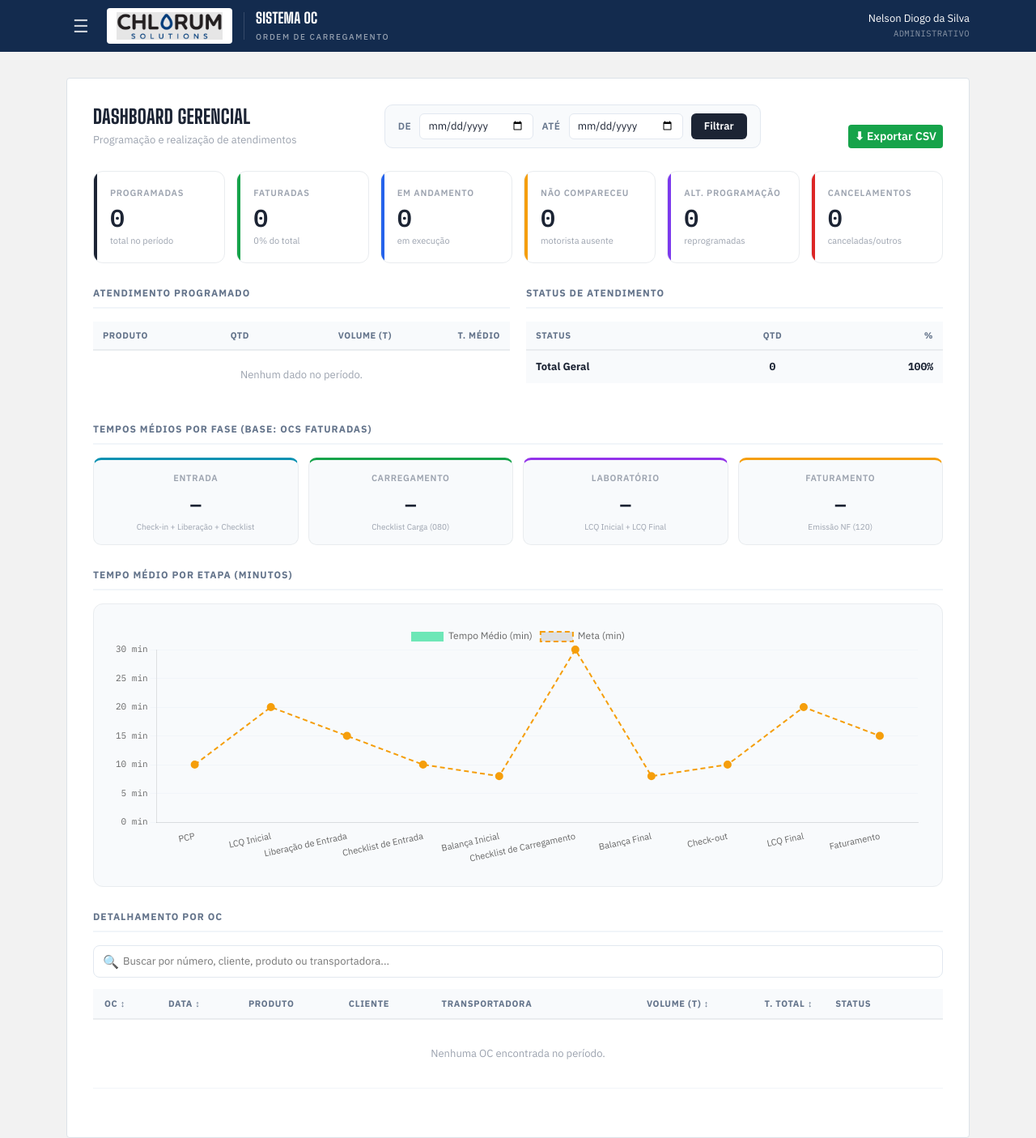
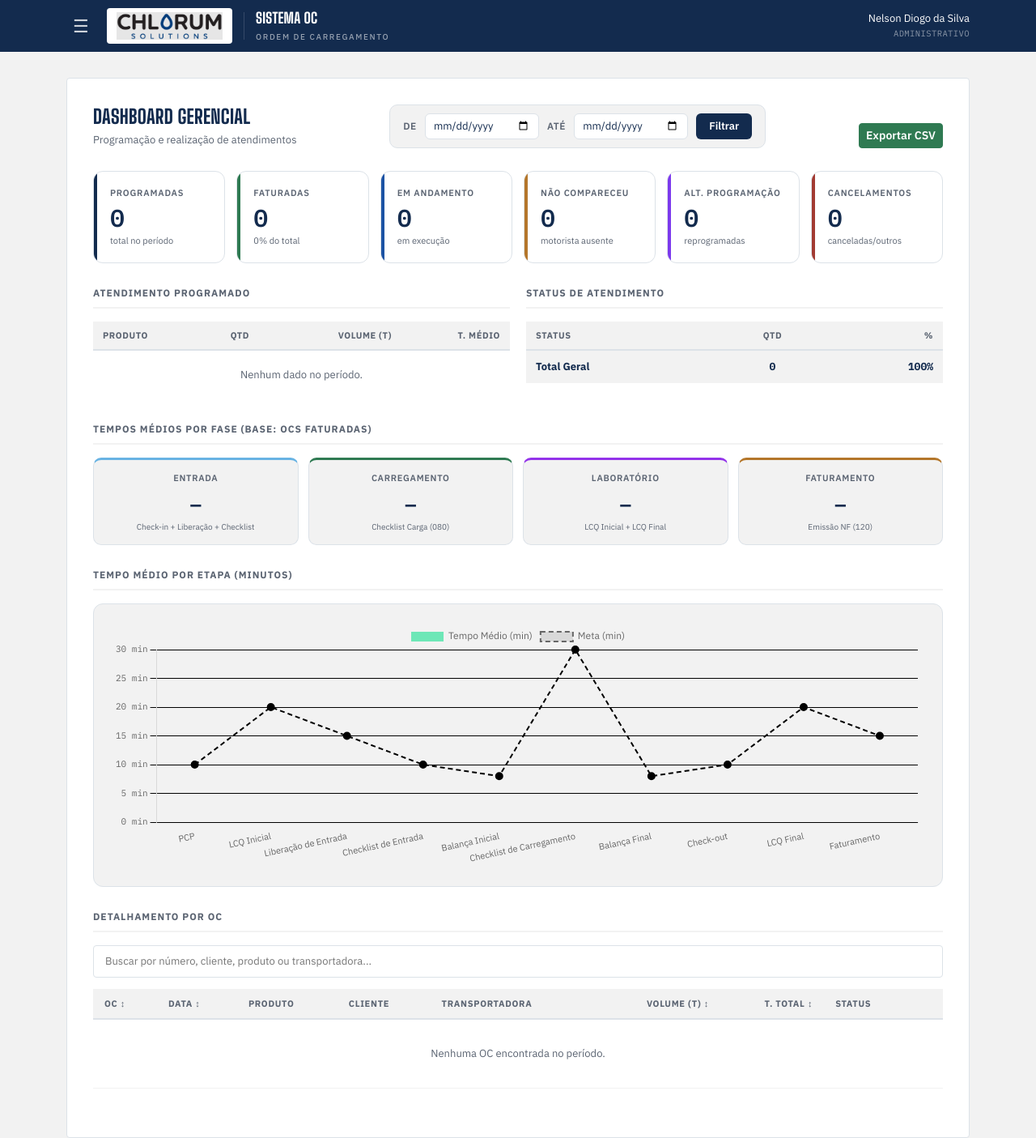
Before and after one commit to nelsonmaint/Sistema_OC, a Flask app: page /dashboard/gerencial in a window 1280 px wide. Shown: the whole page at 81% size. Run offline with Flask 3, Linux system fonts and the light colour scheme; a user stored in the database is signed in; some libraries are stand-ins or nearby versions.

Commit message:
Versão Final - Sistema Ordem de Carregamento

```diff
--- a/app.py
+++ b/app.py
@@ -39,6 +39,7 @@ app.register_blueprint(etapas_bp)
 app.register_blueprint(dashboard_bp)
 
 
+
 @app.errorhandler(403)
 def acesso_negado(e):
     return render_template('403.html'), 403
--- a/templates/_contexto.html
+++ b/templates/_contexto.html
@@ -6,8 +6,8 @@
 ───────────────────────────────────────────────────────── #}
 
 <div style="
-    background: #1c2434;
-    border-radius: 10px;
+    background: var(--deep);
+    border-radius: 4px;
     padding: 14px 20px;
     margin-bottom: 24px;
     display: flex;
@@ -20,7 +20,7 @@
                 padding-right: 20px; flex-shrink:0;">
         <div style="font-size:11px; opacity:.5; text-transform:uppercase;
                     letter-spacing:.8px; color:white;">OC</div>
-        <div style="font-family:'IBM Plex Mono',monospace; font-size:18px;
+        <div style="font-family: var(--font-mono); font-size:18px;
                     font-weight:700; color:white; line-height:1.2;">
             {{ oc.numero_oc }}
         </div>
--- a/templates/admin_usuarios.html
+++ b/templates/admin_usuarios.html
@@ -15,7 +15,7 @@
 
 <div class="table-responsive">
 <table class="table table-hover align-middle">
-    <thead style="background:#f8f9fa;">
+    <thead style="background: var(--fog);">
         <tr>
             <th>Nome</th>
             <th>E-mail</th>
@@ -31,7 +31,7 @@
             <td class="text-muted">{{ u.email }}</td>
             <td>
                 <span class="badge"
-                      style="background:#1c2434; font-size:12px;">
+                      style="background: var(--chlorum); font-size:12px;">
                     {{ u.area }}
                 </span>
             </td>
--- a/templates/base.html
+++ b/templates/base.html
@@ -53,6 +53,16 @@
         .btn-primary:hover, .btn-primary:focus { background-color: var(--deep); border-color: var(--deep); }
         .btn-outline-secondary { color: var(--muted); border-color: var(--border); }
         .btn-outline-secondary:hover { background-color: var(--deep); border-color: var(--deep); }
+        .btn-success { background-color: var(--good); border-color: var(--good); }
+        .btn-success:hover, .btn-success:focus { background-color: #245f40; border-color: #245f40; }
+        .btn-outline-success { color: var(--good); border-color: var(--good); }
+        .btn-outline-success:hover { background-color: var(--good); border-color: var(--good); }
+        .btn-danger { background-color: var(--danger); border-color: var(--danger); }
+        .btn-danger:hover, .btn-danger:focus { background-color: #7c2e28; border-color: #7c2e28; }
+        .btn-outline-danger { color: var(--danger); border-color: var(--danger); }
+        .btn-outline-danger:hover { background-color: var(--danger); border-color: var(--danger); }
+        .btn-outline-warning { color: var(--warn); border-color: var(--warn); }
+        .btn-outline-warning:hover { background-color: var(--warn); border-color: var(--warn); color: #fff; }
         .form-control:focus, .form-select:focus {
             border-color: var(--chlorum); box-shadow: 0 0 0 .2rem rgba(28,83,164,.15);
         }
--- a/templates/dashboard_gerencial.html
+++ b/templates/dashboard_gerencial.html
@@ -11,22 +11,22 @@
     justify-content: space-between; flex-wrap: wrap;
     gap: 16px; margin-bottom: 28px;
 }
-.dash-titulo h2 { font-size: 24px; font-weight: 700; color: #1c2434; margin: 0; }
-.dash-titulo p  { font-size: 13px; color: #9ca3af; margin: 4px 0 0; }
+.dash-titulo h2 { font-size: 24px; font-weight: 700; color: var(--deep); margin: 0; }
+.dash-titulo p  { font-size: 13px; color: var(--muted); margin: 4px 0 0; }
 
 .filtro-box {
     display: flex; align-items: center; gap: 10px;
-    background: #f8fafc; border: 1px solid #e2e8f0;
+    background: var(--fog); border: 1px solid var(--border);
     border-radius: 10px; padding: 10px 16px; flex-wrap: wrap;
 }
-.filtro-box label { font-size: 12px; font-weight: 600; color: #64748b;
+.filtro-box label { font-size: 12px; font-weight: 600; color: var(--muted);
     text-transform: uppercase; letter-spacing: .6px; }
 .filtro-box input[type=date] {
-    border: 1px solid #e2e8f0; border-radius: 6px;
-    padding: 5px 10px; font-size: 13px; color: #1c2434; background: white;
+    border: 1px solid var(--border); border-radius: 6px;
+    padding: 5px 10px; font-size: 13px; color: var(--deep); background: white;
 }
 .filtro-box button {
-    background: #1c2434; color: white; border: none; border-radius: 6px;
+    background: var(--deep); color: white; border: none; border-radius: 6px;
     padding: 6px 16px; font-size: 13px; font-weight: 600; cursor: pointer;
 }
 .filtro-box button:hover { opacity: .85; }
@@ -38,26 +38,26 @@
     gap: 14px; margin-bottom: 28px;
 }
 .kpi-card {
-    background: white; border: 1px solid #e9ecef;
+    background: white; border: 1px solid var(--border);
     border-radius: 12px; padding: 18px 20px;
     position: relative; overflow: hidden;
 }
 .kpi-card::before {
     content: ''; position: absolute; top: 0; left: 0;
-    width: 4px; height: 100%; background: var(--kpi-cor, #1c2434);
+    width: 4px; height: 100%; background: var(--kpi-cor, var(--deep));
 }
 .kpi-label { font-size: 11px; font-weight: 600; text-transform: uppercase;
-    letter-spacing: .8px; color: #9ca3af; margin-bottom: 8px; }
+    letter-spacing: .8px; color: var(--muted); margin-bottom: 8px; }
 .kpi-valor { font-family: 'IBM Plex Mono', monospace; font-size: 30px;
-    font-weight: 600; color: #1c2434; line-height: 1; }
-.kpi-sub { font-size: 11px; color: #9ca3af; margin-top: 5px; }
+    font-weight: 600; color: var(--deep); line-height: 1; }
+.kpi-sub { font-size: 11px; color: var(--muted); margin-top: 5px; }
 
 /* ── Seções ── */
 .dash-section { margin-bottom: 28px; }
 .dash-section-title {
     font-size: 12px; font-weight: 700; text-transform: uppercase;
-    letter-spacing: 1px; color: #64748b;
-    border-bottom: 2px solid #f1f5f9; padding-bottom: 8px; margin-bottom: 16px;
+    letter-spacing: 1px; color: var(--muted);
+    border-bottom: 2px solid var(--fog); padding-bottom: 8px; margin-bottom: 16px;
 }
 
 /* ── Duas colunas ── */
@@ -71,26 +71,26 @@
 /* ── Tabelas internas ── */
 .mini-tabela { width: 100%; border-collapse: collapse; font-size: 13px; }
 .mini-tabela thead th {
-    background: #f8fafc; padding: 9px 12px; text-align: left;
+    background: var(--fog); padding: 9px 12px; text-align: left;
     font-size: 11px; font-weight: 700; text-transform: uppercase;
-    letter-spacing: .6px; color: #64748b; border-bottom: 2px solid #e9ecef;
+    letter-spacing: .6px; color: var(--muted); border-bottom: 2px solid var(--border);
 }
-.mini-tabela tbody td { padding: 10px 12px; border-bottom: 1px solid #f1f5f9;
-    color: #374151; }
+.mini-tabela tbody td { padding: 10px 12px; border-bottom: 1px solid var(--fog);
+    color: var(--ink); }
 .mini-tabela tbody tr:last-child td { border-bottom: none; }
-.mini-tabela tbody tr:hover { background: #f8fafc; }
-.mini-tabela .total-row td { font-weight: 700; color: #1c2434;
-    background: #f8fafc; border-top: 2px solid #e9ecef; }
+.mini-tabela tbody tr:hover { background: var(--fog); }
+.mini-tabela .total-row td { font-weight: 700; color: var(--deep);
+    background: var(--fog); border-top: 2px solid var(--border); }
 .num-mono { font-family: 'IBM Plex Mono', monospace; }
 
 /* Badge de status */
 .badge-status { display:inline-block; padding:3px 10px; border-radius:20px;
     font-size:11px; font-weight:700; white-space:nowrap; }
-.badge-faturada       { background:#dcfce7; color:#16a34a; }
-.badge-em-andamento   { background:#dbeafe; color:#2563eb; }
-.badge-nao-comp       { background:#fef9c3; color:#ca8a04; }
+.badge-faturada       { background:rgba(47,122,82,.14); color:var(--good); }
+.badge-em-andamento   { background:rgba(28,83,164,.12); color:var(--chlorum); }
+.badge-nao-comp       { background:rgba(180,118,42,.14); color:var(--warn); }
 .badge-alt-prog       { background:#ede9fe; color:#7c3aed; }
-.badge-cancelamento   { background:#fee2e2; color:#dc2626; }
+.badge-cancelamento   { background:rgba(162,59,51,.12); color:var(--danger); }
 
 /* ── Tempos por fase ── */
 .fases-grid {
@@ -99,44 +99,42 @@
     gap: 12px;
 }
 .fase-card {
-    background: #f8fafc; border: 1px solid #e9ecef;
+    background: var(--fog); border: 1px solid var(--border);
     border-radius: 10px; padding: 14px 16px; text-align: center;
-    border-top: 3px solid var(--fase-cor, #1c2434);
+    border-top: 3px solid var(--fase-cor, var(--deep));
 }
 .fase-label { font-size: 11px; font-weight: 600; text-transform: uppercase;
-    letter-spacing: .7px; color: #9ca3af; margin-bottom: 8px; }
+    letter-spacing: .7px; color: var(--muted); margin-bottom: 8px; }
 .fase-valor { font-family: 'IBM Plex Mono', monospace; font-size: 22px;
-    font-weight: 700; color: #1c2434; }
-.fase-sub { font-size: 10px; color: #9ca3af; margin-top: 4px; }
+    font-weight: 700; color: var(--deep); }
+.fase-sub { font-size: 10px; color: var(--muted); margin-top: 4px; }
 
 /* ── Gráfico ── */
-.chart-box { background: #f8fafc; border: 1px solid #e9ecef;
+.chart-box { background: var(--fog); border: 1px solid var(--border);
     border-radius: 12px; padding: 24px; }
 
 /* ── Tabela detalhada ── */
 .tabela-ocs { width: 100%; border-collapse: separate; border-spacing: 0; font-size: 13px; }
 .tabela-ocs thead th {
-    background: #f8fafc; padding: 10px 14px; text-align: left;
+    background: var(--fog); padding: 10px 14px; text-align: left;
     font-size: 11px; font-weight: 700; text-transform: uppercase;
-    letter-spacing: .7px; color: #64748b; border-bottom: 2px solid #e9ecef;
+    letter-spacing: .7px; color: var(--muted); border-bottom: 2px solid var(--border);
     cursor: pointer; white-space: nowrap;
 }
-.tabela-ocs thead th:hover { color: #1c2434; }
-.tabela-ocs tbody tr:hover { background: #f8fafc; }
-.tabela-ocs tbody td { padding: 11px 14px; border-bottom: 1px solid #f1f5f9;
-    color: #374151; vertical-align: middle; }
+.tabela-ocs thead th:hover { color: var(--deep); }
+.tabela-ocs tbody tr:hover { background: var(--fog); }
+.tabela-ocs tbody td { padding: 11px 14px; border-bottom: 1px solid var(--fog);
+    color: var(--ink); vertical-align: middle; }
 .oc-num { font-family: 'IBM Plex Mono', monospace; font-weight: 600;
-    color: #1c2434; font-size: 13px; }
+    color: var(--deep); font-size: 13px; }
 
 .busca-box { position: relative; margin-bottom: 14px; }
 .busca-box input {
-    width: 100%; padding: 9px 14px 9px 36px;
-    border: 1px solid #e2e8f0; border-radius: 8px;
+    width: 100%; padding: 9px 14px;
+    border: 1px solid var(--border); border-radius: 4px;
     font-size: 13px; outline: none; transition: border-color .15s;
 }
-.busca-box input:focus { border-color: #1c2434; }
-.busca-icon { position: absolute; left: 12px; top: 50%;
-    transform: translateY(-50%); color: #9ca3af; }
+.busca-box input:focus { border-color: var(--deep); }
 
 /* ── Modal ── */
 .modal-overlay { display:none; position:fixed; inset:0;
@@ -208,24 +206,23 @@
             <button type="submit">Filtrar</button>
             {% if data_ini or data_fim %}
             <a href="/dashboard/gerencial"
-               style="font-size:12px; color:#dc2626; text-decoration:none;">✕ Limpar</a>
+               style="font-size:12px; color:var(--danger); text-decoration:none;">✕ Limpar</a>
             {% endif %}
         </form>
         <a href="/dashboard/gerencial/exportar?data_ini={{ data_ini or '' }}&data_fim={{ data_fim or '' }}"
-           class="btn btn-sm"
-           style="background:#16a34a; color:white; border:none; font-weight:600; white-space:nowrap;">
-            ⬇ Exportar CSV
+           class="btn btn-sm btn-success" style="white-space:nowrap;">
+            Exportar CSV
         </a>
     </div>
 
     <!-- KPIs -->
     <div class="kpi-grid">
-        <div class="kpi-card" style="--kpi-cor:#1c2434;">
+        <div class="kpi-card" style="--kpi-cor:var(--deep);">
             <div class="kpi-label">Programadas</div>
             <div class="kpi-valor">{{ kpis.total }}</div>
             <div class="kpi-sub">total no período</div>
         </div>
-        <div class="kpi-card" style="--kpi-cor:#16a34a;">
+        <div class="kpi-card" style="--kpi-cor:var(--good);">
             <div class="kpi-label">Faturadas</div>
             <div class="kpi-valor">{{ kpis.faturada }}</div>
             <div class="kpi-sub">
@@ -233,12 +230,12 @@
                 do total
             </div>
         </div>
-        <div class="kpi-card" style="--kpi-cor:#2563eb;">
+        <div class="kpi-card" style="--kpi-cor:var(--chlorum);">
             <div class="kpi-label">Em Andamento</div>
             <div class="kpi-valor">{{ kpis.em_andamento }}</div>
             <div class="kpi-sub">em execução</div>
         </div>
-        <div class="kpi-card" style="--kpi-cor:#f59e0b;">
+        <div class="kpi-card" style="--kpi-cor:var(--warn);">
             <div class="kpi-label">Não Compareceu</div>
             <div class="kpi-valor">{{ kpis.nao_compareceu }}</div>
             <div class="kpi-sub">motorista ausente</div>
@@ -248,7 +245,7 @@
             <div class="kpi-valor">{{ kpis.alteracao_prog }}</div>
             <div class="kpi-sub">reprogramadas</div>
         </div>
-        <div class="kpi-card" style="--kpi-cor:#dc2626;">
+        <div class="kpi-card" style="--kpi-cor:var(--danger);">
             <div class="kpi-label">Cancelamentos</div>
             <div class="kpi-valor">{{ kpis.cancelamento }}</div>
             <div class="kpi-sub">canceladas/outros</div>
@@ -280,7 +277,7 @@
                     <td style="text-align:right;" class="num-mono">{{ row.tempo_medio }}</td>
                 </tr>
                 {% else %}
-                <tr><td colspan="4" style="color:#9ca3af; padding:20px; text-align:center;">
+                <tr><td colspan="4" style="color:var(--muted); padding:20px; text-align:center;">
                     Nenhum dado no período.
                 </td></tr>
                 {% endfor %}
@@ -344,12 +341,12 @@
     <div class="dash-section">
         <div class="dash-section-title">Tempos Médios por Fase (base: OCs faturadas)</div>
         <div class="fases-grid">
-            <div class="fase-card" style="--fase-cor:#0891b2;">
+            <div class="fase-card" style="--fase-cor:var(--sky);">
                 <div class="fase-label">Entrada</div>
                 <div class="fase-valor">{{ tempos_medios.entrada }}</div>
                 <div class="fase-sub">Check-in + Liberação + Checklist</div>
             </div>
-            <div class="fase-card" style="--fase-cor:#16a34a;">
+            <div class="fase-card" style="--fase-cor:var(--good);">
                 <div class="fase-label">Carregamento</div>
                 <div class="fase-valor">{{ tempos_medios.carregamento }}</div>
                 <div class="fase-sub">Checklist Carga (080)</div>
@@ -359,7 +356,7 @@
                 <div class="fase-valor">{{ tempos_medios.laboratorio }}</div>
                 <div class="fase-sub">LCQ Inicial + LCQ Final</div>
             </div>
-            <div class="fase-card" style="--fase-cor:#f59e0b;">
+            <div class="fase-card" style="--fase-cor:var(--warn);">
                 <div class="fase-label">Faturamento</div>
                 <div class="fase-valor">{{ tempos_medios.faturamento }}</div>
                 <div class="fase-sub">Emissão NF (120)</div>
@@ -379,7 +376,6 @@
     <div class="dash-section">
         <div class="dash-section-title">Detalhamento por OC</div>
         <div class="busca-box">
-            <span class="busca-icon">🔍</span>
             <input type="text" id="busca_oc"
                    placeholder="Buscar por número, cliente, produto ou transportadora..."
                    onkeyup="filtrarTabela()">
@@ -443,7 +439,7 @@
                 </td>
             </tr>
             {% else %}
-            <tr><td colspan="9" style="text-align:center; color:#9ca3af; padding:32px;">
+            <tr><td colspan="9" style="text-align:center; color:var(--muted); padding:32px;">
                 Nenhuma OC encontrada no período.
             </td></tr>
             {% endfor %}
@@ -491,8 +487,8 @@ new Chart(document.getElementById('grafico_etapas').getContext('2d'), {
               }),
               borderRadius: 6, borderSkipped: false },
             { label: 'Meta (min)', data: dadosGrafico.metas, type: 'line',
-              borderColor: '#f59e0b', borderWidth: 2, borderDash: [6,4],
-              pointBackgroundColor: '#f59e0b', pointRadius: 4, fill: false, tension: 0 }
+              borderColor: 'var(--warn)', borderWidth: 2, borderDash: [6,4],
+              pointBackgroundColor: 'var(--warn)', pointRadius: 4, fill: false, tension: 0 }
         ]
     },
     options: {
@@ -505,7 +501,7 @@ new Chart(document.getElementById('grafico_etapas').getContext('2d'), {
             x: { ticks: { font: { family:'IBM Plex Sans', size:11 } }, grid: { display:false } },
             y: { beginAtZero: true,
                  ticks: { font: { family:'IBM Plex Mono', size:11 }, callback: v => v+' min' },
-                 grid: { color: '#f1f5f9' } }
+                 grid: { color: 'var(--fog)' } }
         }
     }
 });
@@ -539,8 +535,8 @@ function abrirModal(id) {
     if (!d) return;
 
     let html = `
-        <h4 style="color:#1c2434; margin:0 0 4px;">${d.numero_oc}</h4>
-        <p style="font-size:13px; color:#9ca3af; margin:0 0 20px;">
+        <h4 style="color:var(--deep); margin:0 0 4px;">${d.numero_oc}</h4>
+        <p style="font-size:13px; color:var(--muted); margin:0 0 20px;">
             ${d.cliente} &nbsp;|&nbsp; ${d.produto} &nbsp;|&nbsp; ${d.data_criacao}
         </p>`;
 
@@ -580,7 +576,7 @@ function abrirModal(id) {
             }
             if (assinaturas.length) {
                 html += `<div style="font-size:10px;font-weight:700;text-transform:uppercase;
-                             letter-spacing:.7px;color:#9ca3af;margin:12px 0 8px;">Assinaturas</div>
+                             letter-spacing:.7px;color:var(--muted);margin:12px 0 8px;">Assinaturas</div>
                           <div class="modal-assinaturas">`;
                 assinaturas.forEach(r => {
                     html += `<div class="modal-ass-box">
@@ -592,7 +588,7 @@ function abrirModal(id) {
             }
             if (fotos.length) {
                 html += `<div style="font-size:10px;font-weight:700;text-transform:uppercase;
-                             letter-spacing:.7px;color:#9ca3af;margin:12px 0 8px;">Fotos</div>
+                             letter-spacing:.7px;color:var(--muted);margin:12px 0 8px;">Fotos</div>
                           <div class="modal-fotos">`;
                 fotos.forEach(r => {
                     html += `<img src="/${r.valor}" class="modal-foto"
@@ -601,22 +597,22 @@ function abrirModal(id) {
                 html += `</div>`;
             }
         } else {
-            html += `<p style="color:#9ca3af;font-size:13px;margin:0;">Nenhum dado preenchido.</p>`;
+            html += `<p style="color:var(--muted);font-size:13px;margin:0;">Nenhum dado preenchido.</p>`;
         }
 
         html += `</div></div>`;
     });
 
     html += `
-        <div style="margin-top:16px; padding:14px; background:#f8fafc; border-radius:10px;
+        <div style="margin-top:16px; padding:14px; background:var(--fog); border-radius:10px;
                     display:flex; justify-content:space-between; align-items:center;">
-            <span style="font-size:13px; font-weight:600; color:#374151;">Tempo total registrado</span>
-            <span style="font-family:'IBM Plex Mono',monospace; font-size:22px; font-weight:700; color:#1c2434;">
+            <span style="font-size:13px; font-weight:600; color:var(--ink);">Tempo total registrado</span>
+            <span style="font-family:'IBM Plex Mono',monospace; font-size:22px; font-weight:700; color:var(--deep);">
                 ${totalMin} min
             </span>
         </div>
         <div style="margin-top:12px;">
-            <a href="/oc/${id}" style="font-size:13px; color:#1c2434; font-weight:600;">
+            <a href="/oc/${id}" style="font-size:13px; color:var(--deep); font-weight:600;">
                 Abrir OC completa →</a>
         </div>`;
 
--- a/templates/editar_oc.html
+++ b/templates/editar_oc.html
@@ -7,7 +7,7 @@
 </div>
 
 <div class="alert alert-warning">
-    ⚠️ Você está editando os dados básicos desta OC. As etapas já preenchidas
+    Você está editando os dados básicos desta OC. As etapas já preenchidas
     não serão alteradas.
 </div>
 
--- a/templates/etapa_050.html
+++ b/templates/etapa_050.html
@@ -31,7 +31,7 @@
     <form method="POST">
         <input type="hidden" name="csrf_token" value="{{ csrf_token() }}">
         <button type="submit" class="btn btn-success btn-lg">
-            ✔ ENTRADA LIBERADA
+            ENTRADA LIBERADA
         </button>
         <a href="/oc/{{ oc.id }}" class="btn btn-secondary">Voltar</a>
     </form>
--- a/templates/etapa_060.html
+++ b/templates/etapa_060.html
@@ -222,7 +222,7 @@
     <div class="mb-3">
         <label class="form-label fw-bold">Assinatura do Vigilante</label><br>
         <canvas id="canvas_vigilante" width="450" height="150"
-                style="border:1px solid #000; border-radius:6px; cursor:crosshair;"></canvas>
+                style="border:1px solid #000; border-radius:4px; cursor:crosshair;"></canvas>
         <input type="hidden" name="assinatura_vigilante" id="assinatura_vigilante">
         <br>
         <button type="button" class="btn btn-warning btn-sm mt-2"
@@ -232,7 +232,7 @@
     <div class="mb-4">
         <label class="form-label fw-bold">Assinatura do Motorista</label><br>
         <canvas id="canvas_motorista" width="450" height="150"
-                style="border:1px solid #000; border-radius:6px; cursor:crosshair;"></canvas>
+                style="border:1px solid #000; border-radius:4px; cursor:crosshair;"></canvas>
         <input type="hidden" name="assinatura_motorista" id="assinatura_motorista">
         <br>
         <button type="button" class="btn btn-warning btn-sm mt-2"
--- a/templates/etapa_100.html
+++ b/templates/etapa_100.html
@@ -36,7 +36,7 @@
         <div class="mb-4">
             <label class="form-label fw-bold">ASSINATURA DO VIGILANTE</label><br>
             <canvas id="canvas_vigilante" width="450" height="150"
-                    style="border:1px solid #000;border-radius:6px;"></canvas>
+                    style="border:1px solid #000;border-radius:4px;"></canvas>
             <input type="hidden" name="assinatura_vigilante" id="assinatura_vigilante">
             <br>
             <button type="button" class="btn btn-warning btn-sm mt-2"
--- a/templates/etapa_110.html
+++ b/templates/etapa_110.html
@@ -35,7 +35,7 @@
         </div>
 
         <div id="alerta_nao" style="display:none;" class="alert alert-danger">
-            ⛔ Aprovação <strong>NÃO</strong> — a etapa não pode ser finalizada.
+            Aprovação <strong>NÃO</strong> — a etapa não pode ser finalizada.
             Entre em contato com o setor responsável antes de prosseguir.
         </div>
 
--- a/templates/etapa_120.html
+++ b/templates/etapa_120.html
@@ -30,7 +30,7 @@
         </div>
 
         <button type="submit" class="btn btn-success">
-            ✔ Finalizar OC
+            Finalizar OC
         </button>
         <a href="/oc/{{ oc.id }}" class="btn btn-secondary">Voltar</a>
 
```
Also changed, not shown: other parts of templates/dashboard_gerencial.html (+16 -16 lines), templates/403.html (+5 -2 lines), templates/etapa_080.html (+5 -5 lines), templates/login.html (+4 -4 lines), templates/ocs.html (+25 -26 lines), templates/resumo_oc.html (+33 -26 lines), templates/ver_oc.html (+56 -56 lines).
